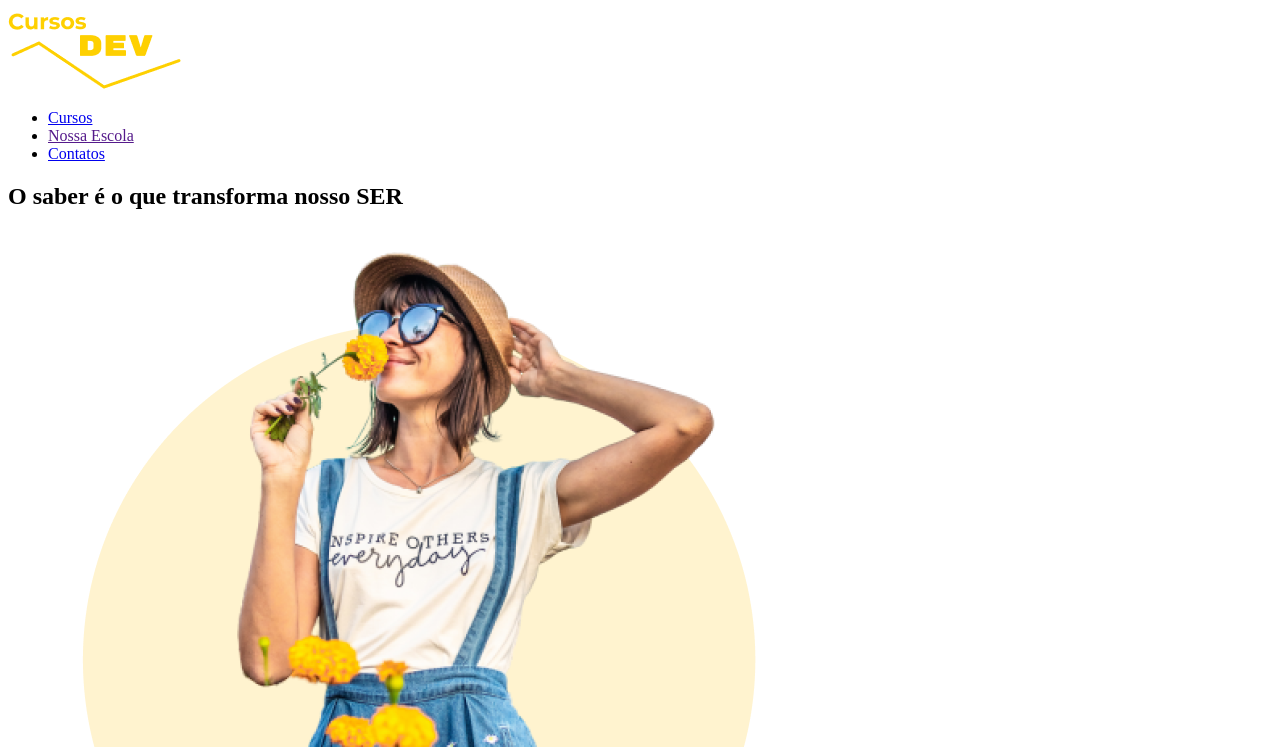
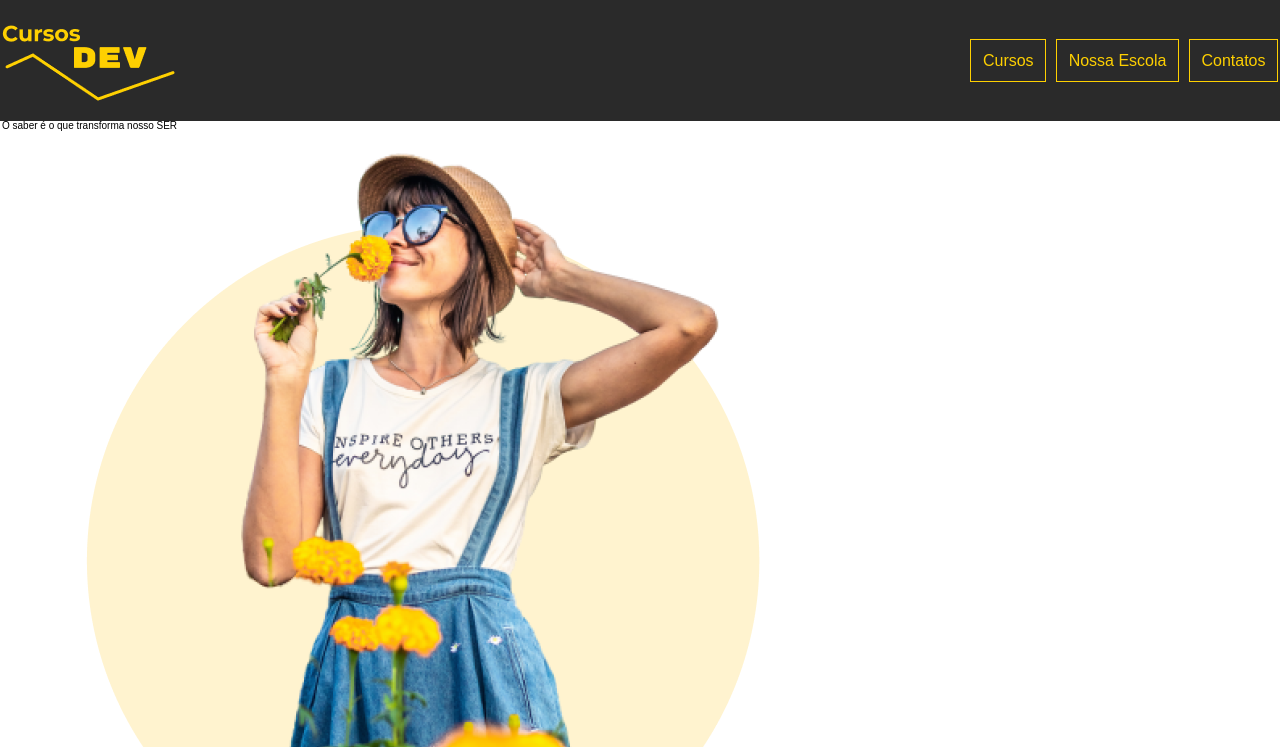
Before and after one commit to kaueh-silva/Projeto_CursosDEV, a plain HTML site: page index.html in a window 1280 px wide. Shown: the top 747 px of the page. Drawn offline with Linux system fonts and the light colour scheme.

Commit message:
Realizado o css reset e de estilizacao padra. Aplicado estilo visual da nav

```diff
--- /dev/null
+++ b/CSS/reset.css
@@ -0,0 +1,135 @@
+/* http://meyerweb.com/eric/tools/css/reset/
+   v2.0 | 20110126
+   License: none (public domain)
+*/
+
+html,
+body,
+div,
+span,
+applet,
+object,
+iframe,
+h1,
+h2,
+h3,
+h4,
+h5,
+h6,
+p,
+blockquote,
+pre,
+a,
+abbr,
+acronym,
+address,
+big,
+cite,
+code,
+del,
+dfn,
+em,
+img,
+ins,
+kbd,
+q,
+s,
+samp,
+small,
+strike,
+strong,
+sub,
+sup,
+tt,
+var,
+b,
+u,
+i,
+center,
+dl,
+dt,
+dd,
+ol,
+ul,
+li,
+fieldset,
+form,
+label,
+legend,
+table,
+caption,
+tbody,
+tfoot,
+thead,
+tr,
+th,
+td,
+article,
+aside,
+canvas,
+details,
+embed,
+figure,
+figcaption,
+footer,
+header,
+hgroup,
+menu,
+nav,
+output,
+ruby,
+section,
+summary,
+time,
+mark,
+audio,
+video {
+    margin: 0;
+    padding: 0;
+    border: 0;
+    font-size: 100%;
+    font: inherit;
+    vertical-align: baseline;
+}
+
+/* HTML5 display-role reset for older browsers */
+article,
+aside,
+details,
+figcaption,
+figure,
+footer,
+header,
+hgroup,
+menu,
+nav,
+section {
+    display: block;
+}
+
+body {
+    line-height: 1;
+}
+
+ol,
+ul {
+    list-style: none;
+}
+
+blockquote,
+q {
+    quotes: none;
+}
+
+blockquote:before,
+blockquote:after,
+q:before,
+q:after {
+    content: '';
+    content: none;
+}
+
+table {
+    border-collapse: collapse;
+    border-spacing: 0;
+}
--- /dev/null
+++ b/CSS/style.css
@@ -0,0 +1,94 @@
+/*Fontes*/
+@import url('https://fonts.googleapis.com/css2?family=Montserrat:ital,wght@0,600;1,600&display=swap');
+
+@import url('https://fonts.googleapis.com/css2?family=Montserrat:ital@0;1&display=swap');
+
+
+@import url('https://fonts.googleapis.com/css2?family=Mukta:wght@200;300;400;500;600;700;800&display=swap');
+
+:root {
+    --primary-color: #FED001;
+}
+
+html {
+    font-size: 62.5%;
+    font-weight: 400;
+}
+
+body {
+    font-family: 'Monterrat', sans-serif;
+}
+
+p,
+a {
+    font-size: 1.6rem;
+}
+
+nav a {
+    color: inherit;
+}
+
+.upper {
+    text-transform: uppercase;
+}
+
+/*Estilo dos Container*/
+
+.wrapperContainer-dark {
+    background-color: #2A2A2A;
+    color: #fafafa;
+}
+
+.wrapperContainer-light {
+    background-color: #fafafa;
+}
+
+.wrapperContainer-dark2 {
+    background-color: #003464;
+    color: #fafafa;
+}
+
+.container {
+    max-width: 127.6rem;
+    margin: auto;
+}
+
+/*Fim estilo container*/
+
+/*Estilo Nav*/
+
+.header {
+    display: flex;
+    flex-direction: row;
+    justify-content: space-between;
+    align-items: center;
+    color: var(--primary-color);
+    padding: 2rem 0;
+}
+
+.header_nav a {
+    padding: 0.75em 1.15rem;
+    border: solid 1px;
+    text-decoration: none;
+
+
+}
+
+.header_nav a:hover {
+    background-color: var(--primary-color, );
+    color: black;
+    border: none;
+    transition: 1.2s;
+    box-shadow: 0px 1px 10px 5px #947c13;
+    border-radius: 10px;
+
+
+
+}
+
+.header_nav ul {
+    display: flex;
+    gap: 1rem;
+    list-style: none;
+
+}
--- a/index.html
+++ b/index.html
@@ -4,6 +4,9 @@
 <head>
     <meta charset="UTF-8">
     <meta name="viewport" content="width=device-width, initial-scale=1.0">
+    <link rel="stylesheet" href="CSS/reset.css">
+
+    <link rel="stylesheet" href="CSS/style.css">
     <title>Cursos Dev</title>
 </head>
 
@@ -29,7 +32,7 @@
 
     <div class="wrapperContainer-hero">
         <section class="container heroBanner">
-            <h1>O saber é o que transforma nosso SER</h1>
+            <h1>O saber é o que transforma nosso <span class="upper"> ser </span></h1>
             <a href="" class="btn">Saiba mais </a>
             <img src="imagens/HeroImage.png" alt="">
         </section>
@@ -89,7 +92,11 @@
     <div class="wrapperContainer-light">
         <section class="container" id="contatos">
             <h2>contatos</h2>
-            <img src="imagens/map.png" alt="">
+
+            <iframe
+                src="https://www.google.com/maps/embed?pb=!1m18!1m12!1m3!1d29253.671317716897!2d-46.68661857240376!3d-23.578895692388123!2m3!1f0!2f0!3f0!3m2!1i1024!2i768!4f13.1!3m3!1m2!1s0x94ce5744e0ebff5b%3A0x769bf4a32f914782!2sGoogle!5e0!3m2!1spt-BR!2sbr!4v1717452471012!5m2!1spt-BR!2sbr"
+                width="100%" height="525px" style="border:0;" allowfullscreen="" loading="lazy"
+                referrerpolicy="no-referrer-when-downgrade"></iframe>
             <address>
                 Av. da Liberdade, 1001 <br>
                 Tel.: +351 21 123 456 <br>
```
